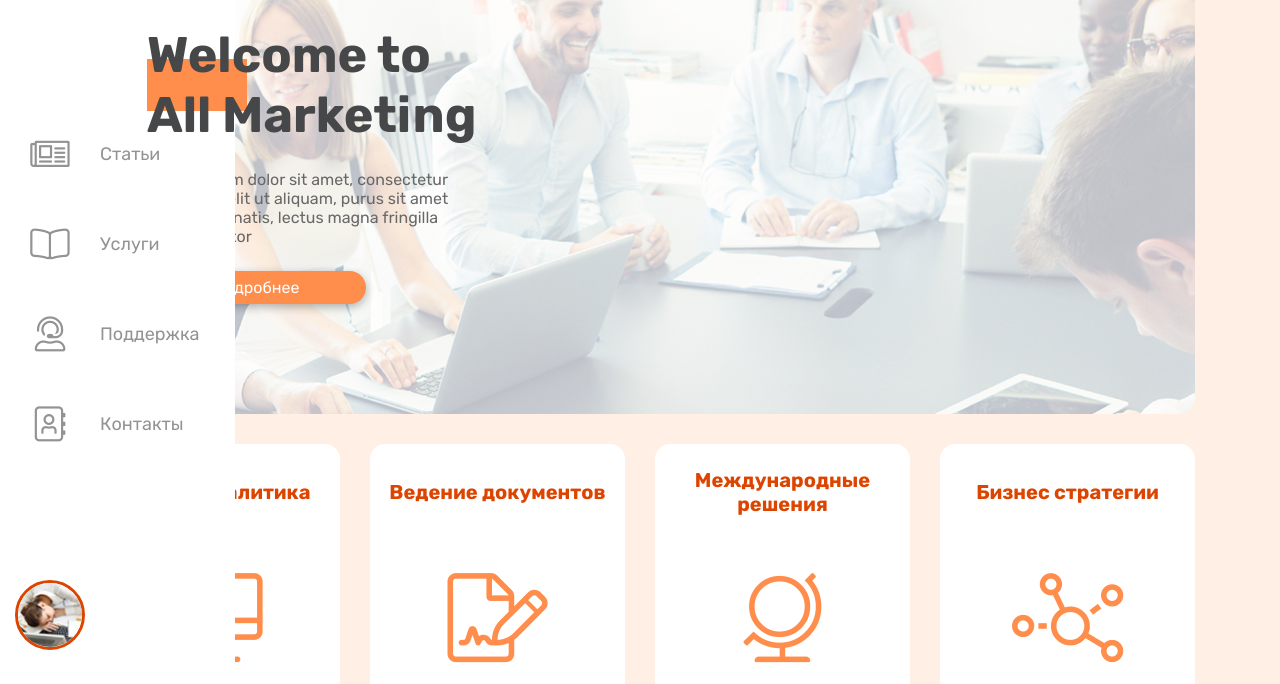
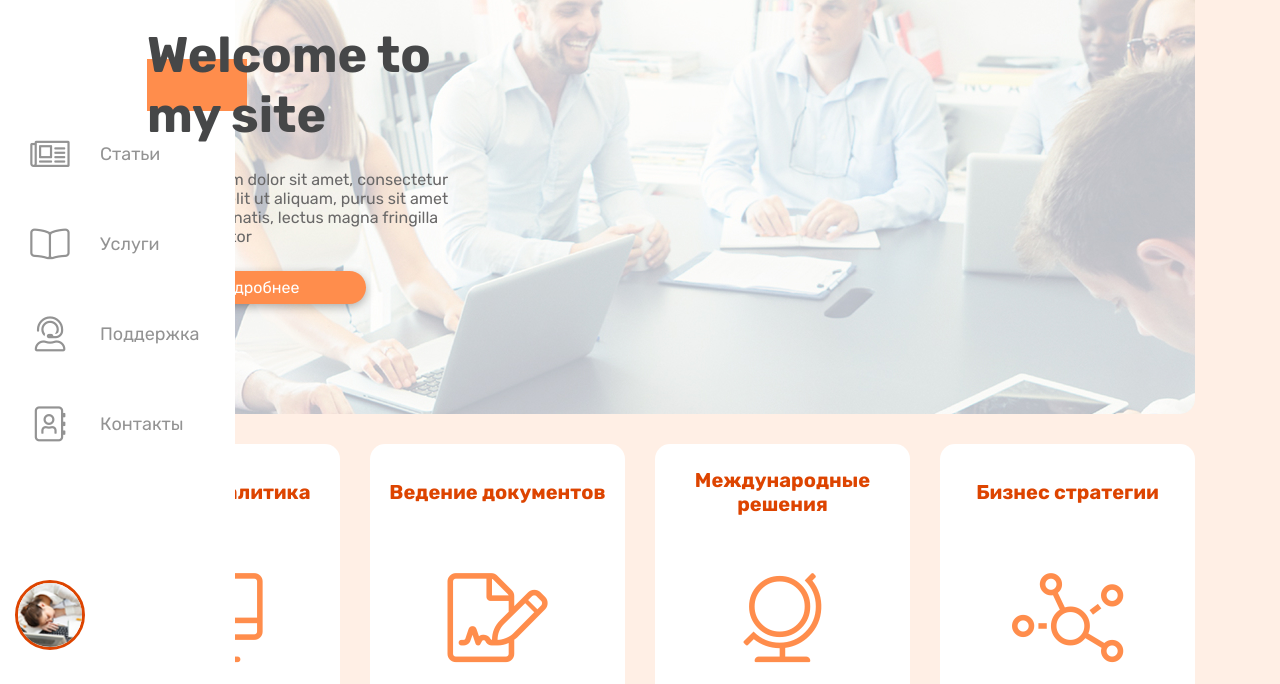
Before and after one commit to AnastasiyaZhen/Marketing, a plain HTML site: page index.html in a window 1280 px wide. Shown: the part 116-800 px from the top of the page. Drawn offline with Linux system fonts and the light colour scheme.

Commit message:
Изменили заголовок

```diff
--- a/index.html
+++ b/index.html
@@ -39,7 +39,7 @@
        <div class="container">
            <div class="header__content">
                <div class="header__box">
-                   <h1 class="header__title">Welcome to All Marketing</h1>
+                   <h1 class="header__title">Welcome to my site</h1>
                </div>
                <p class="header__desc">Lorem ipsum dolor sit amet, consectetur adipiscing elit ut aliquam, purus sit amet luctus venenatis, lectus magna fringilla urna, porttitor</p>
                <a href="" class="btn header__btn">Подробнее</a>
```
